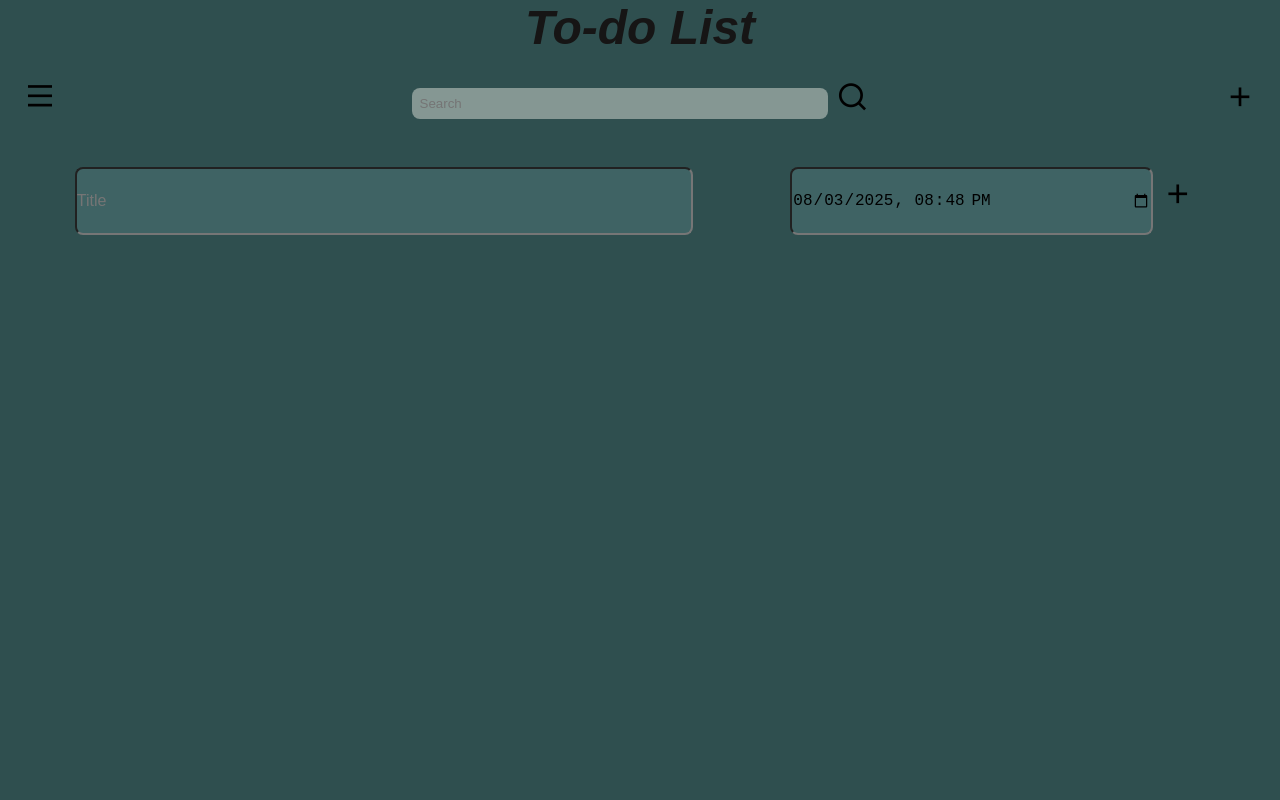
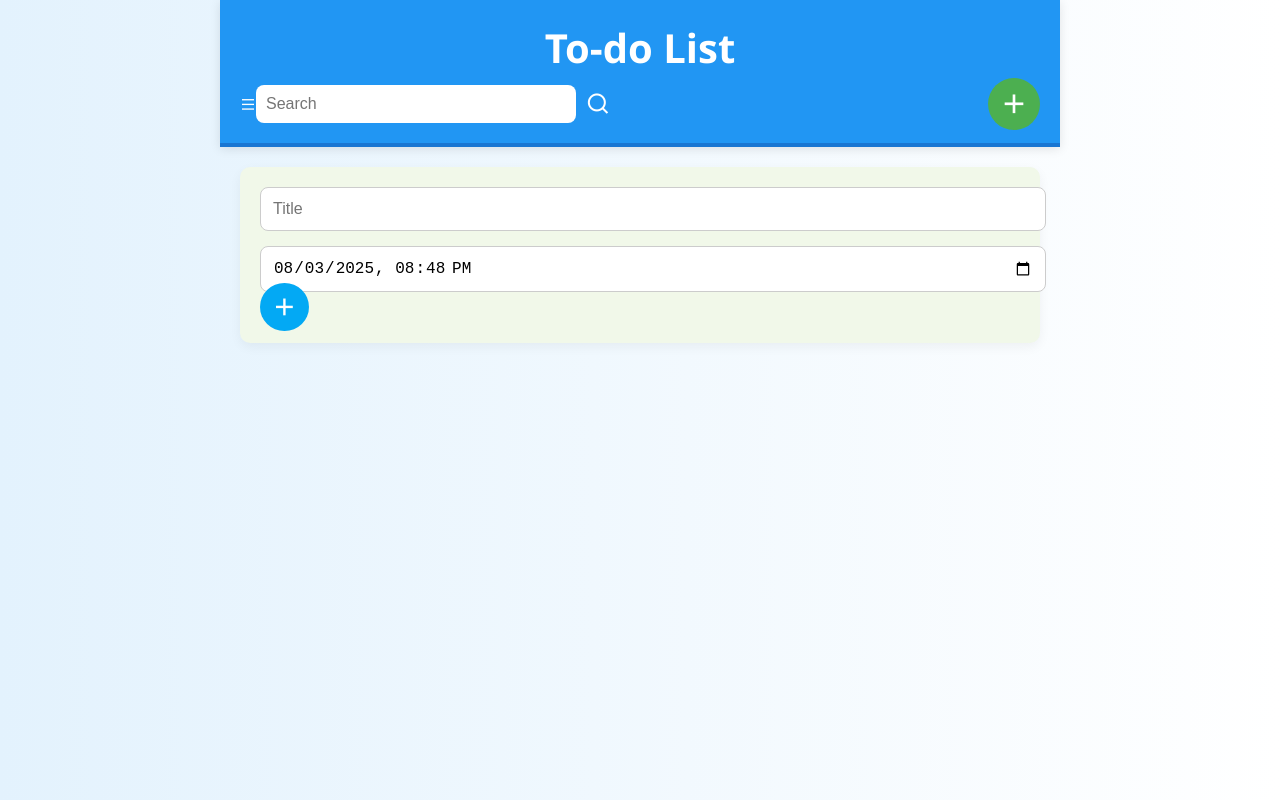
Before and after one commit to HarrisonKing1618/to-do-app, a plain HTML site: page index.html in a window 1280 px wide. Drawn offline with nearby package versions, Linux system fonts and the light colour scheme.

Commit message:
Update index.css

```diff
--- a/index.css
+++ b/index.css
@@ -9,96 +9,176 @@
 }
 
 body {
-    background-color: darkslategrey;
-    text-align: center;
-    font-family: Arial, Helvetica, sans-serif;
-}
-header h1 {
-    font-weight: bold;
-    font-size: 3rem;
-    color: rgb(22, 21, 21);
-    font-style: italic;
+  font-family: 'Segoe UI', Tahoma, Geneva, Verdana, sans-serif;
+  background: linear-gradient(to right, #e3f2fd, #ffffff);
+  color: #333;
+  min-height: 100vh;
+  display: flex;
+  flex-direction: column;
+  align-items: center;
 }
 
-#search-add{
-    display: flex;
-    justify-content: space-between;
-    font-size: 2rem;
-    margin: 1rem;
-    padding: 0.5rem;
-
+/* Header Section */
+header {
+  width: 100%;
+  max-width: 800px;
+  padding: 20px;
+  text-align: center;
+  background-color: #2196f3;
+  color: white;
+  border-bottom: 4px solid #1976d2;
+  box-shadow: 0 2px 10px rgba(0, 0, 0, 0.1);
 }
 
-#search-box{
-    border: none;
-    padding: 0.5rem;
-    width: 25rem;
-    border-radius: 0.5rem;
-    background-color: rgb(133, 151, 147);
-
+header h1 {
+  font-size: 2.5rem;
+  margin-bottom: 10px;
 }
 
-#todo-container {
-    display: grid;
-    font-size: 2rem;
-
+#calendar {
+  margin-bottom: 10px;
 }
 
-#new-task {
-    display: grid;
-    grid-template-rows: 3fr 1fr 1fr;
-    grid-template-columns: 60% 35% 5%;
-    justify-content: center;
-
+#search-add {
+  display: flex;
+  justify-content: space-between;
+  align-items: center;
+  margin-top: 10px;
 }
 
-#add-task {
-    width: 80%;
-
-    height: 8vh;
-    font-size: 1rem;
-    background-color: rgb(63, 99, 100);
-    border-radius: 0.5rem;
-    margin-top: 1.5rem;
-
-
+#search {
+  display: flex;
+  align-items: center;
+  gap: 10px;
+  flex-grow: 1;
 }
 
-#new-task-due-date{
-    width: 80%;
-    height: 8vh;
-    font-size: 1rem;
-    background-color: rgb(63, 99, 100);
-    border-radius: 0.5rem;
-    margin-top: 1.5rem;
+#search-box {
+  padding: 10px;
+  border-radius: 8px;
+  border: none;
+  width: 100%;
+  max-width: 300px;
+  font-size: 1rem;
 }
 
-.tasks{
-    margin: 10px;
-    display: grid;
-    grid-template-columns:60% 40%;
-    grid-auto-rows: auto ;
-    font-family: 'Times New Roman', Times, serif;
-    box-shadow: 0 0 4px;
-    gap: 5px;
-
-
-
+#search-icon {
+  font-size: 1.5rem;
+  color: white;
+  cursor: pointer;
 }
 
-.task-detail{
-    overflow-wrap: break-word;
-    word-break: break-word;
-    padding: 10px;
-
+#add {
+  margin-left: 15px;
 }
 
-.due-date {
-    padding: 10px;
+#add-icon {
+  font-size: 2rem;
+  background-color: #4caf50;
+  color: white;
+  border-radius: 50%;
+  padding: 10px;
+  cursor: pointer;
+  transition: background-color 0.3s ease;
+}
 
+#add-icon:hover {
+  background-color: #43a047;
+}
 
+/* Main Section */
+main {
+  width: 100%;
+  max-width: 800px;
+  padding: 20px;
 }
-.delete-btn{
-    font-size: 1.5rem;
-    color: rgb(85, 52, 52);
+
+/* Add New Task */
+#new-task {
+  display: flex;
+  flex-direction: column;
+  gap: 15px;
+  background-color: #f1f8e9;
+  padding: 20px;
+  border-radius: 10px;
+  box-shadow: 0 4px 12px rgba(0, 0, 0, 0.05);
+  margin-bottom: 30px;
 }
+
+#add-task,
+#new-task-due-date {
+  padding: 12px;
+  font-size: 1rem;
+  border-radius: 8px;
+  border: 1px solid #ccc;
+  width: 100%;
+}
+
+#addNewTask-icon {
+  font-size: 1.8rem;
+  color: #ffffff;
+  background-color: #03a9f4;
+  padding: 10px;
+  border-radius: 50%;
+  cursor: pointer;
+  transition: background-color 0.3s ease;
+  margin-top: 10px;
+}
+
+#addNewTask-icon:hover {
+  background-color: #0288d1;
+}
+
+/* Tasks Section */
+.tasks {
+  display: flex;
+  flex-direction: column;
+  gap: 15px;
+}
+
+.task-detail {
+  background-color: #ffffff;
+  padding: 15px 20px;
+  border-left: 6px solid #2196f3;
+  border-radius: 8px;
+  box-shadow: 0 3px 8px rgba(0, 0, 0, 0.1);
+  position: relative;
+}
+
+.task-detail p {
+  font-size: 1rem;
+  color: #333;
+  margin-bottom: 8px;
+}
+
+.due-date p {
+  font-size: 0.9rem;
+  color: #888;
+}
+
+/* Delete Button */
+.delete-btn {
+  background-color: #f44336;
+  color: white;
+  border: none;
+  padding: 8px 15px;
+  border-radius: 5px;
+  font-size: 0.9rem;
+  cursor: pointer;
+  position: absolute;
+  top: 10px;
+  right: 10px;
+  transition: background-color 0.3s ease;
+}
+
+.delete-btn:hover {
+  background-color: #d32f2f;
+}
+
+/* Footer */
+footer {
+  margin-top: auto;
+  padding: 10px;
+  font-size: 0.9rem;
+  color: #888;
+}
```
